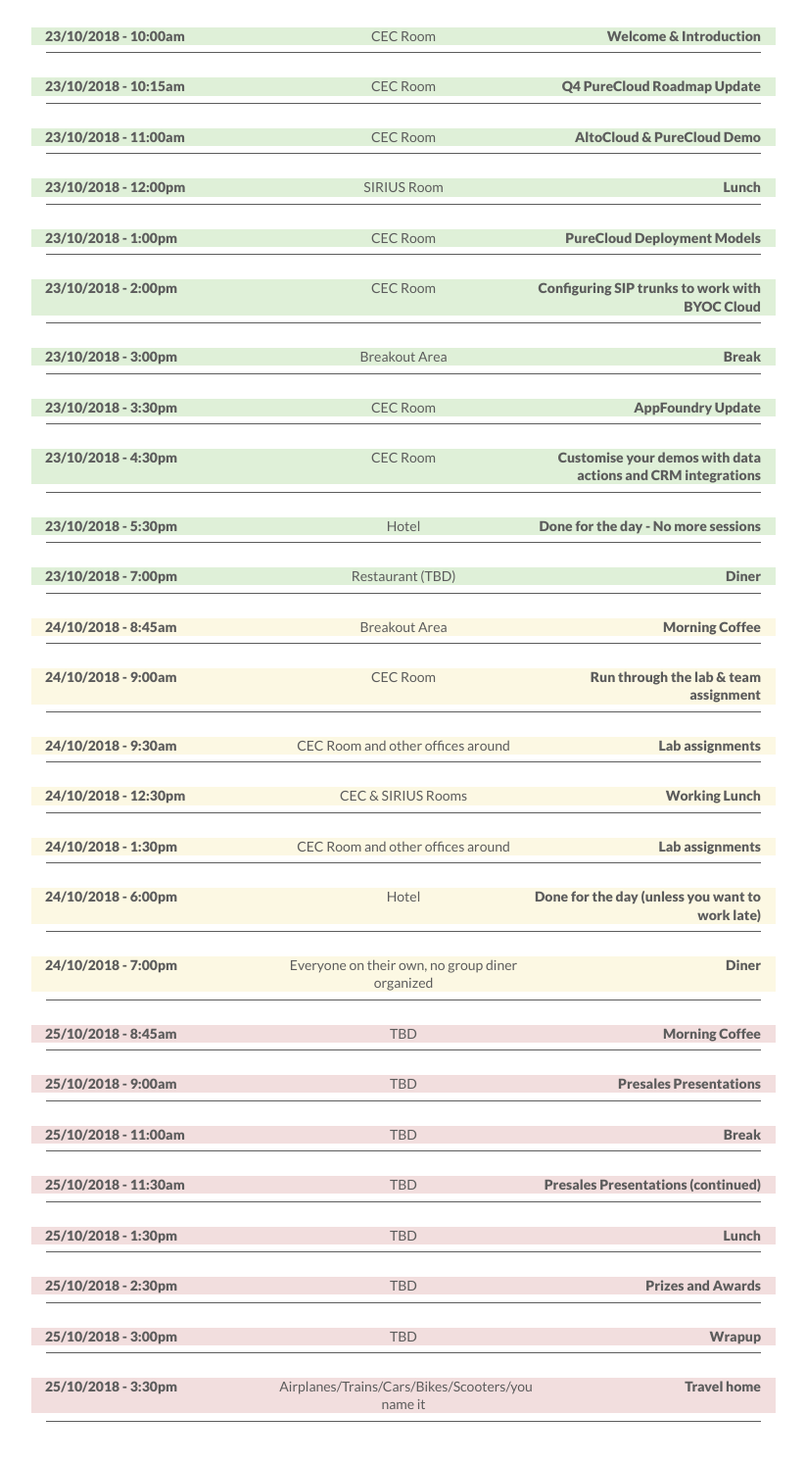
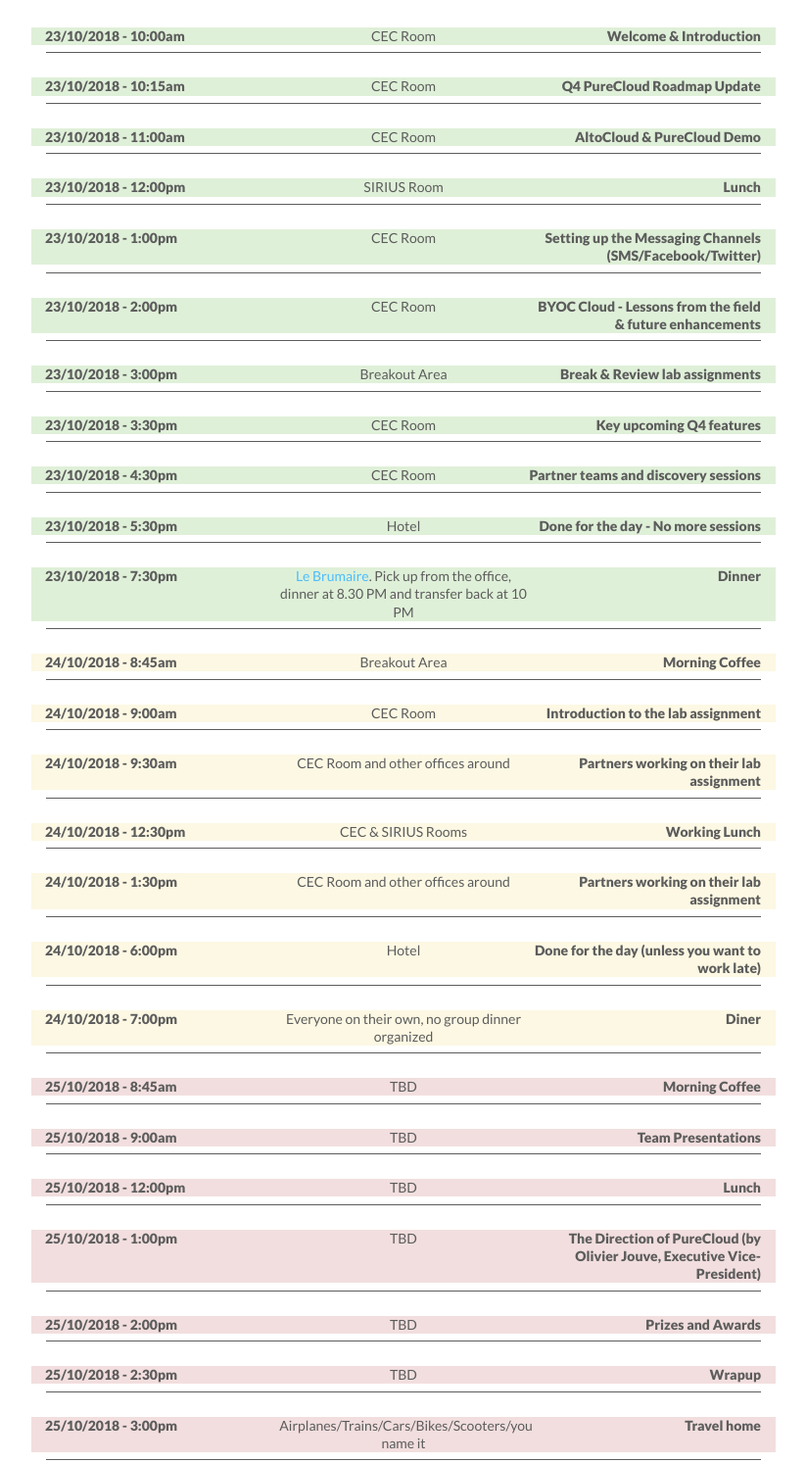
Before and after one commit to emeapchackathon/emeapchackathon.github.io, a website: page advancedpartnersummit.html in a window 1280 px wide. Shown: the part 1894-3387 px from the top of the page at 98% size, without its empty margins (228-1051 px from the left). Drawn offline with nearby package versions, Linux system fonts and the light colour scheme; some packages are replaced by stand-ins of ours; a script that the page names is missing; a web font is replaced by a local one.

Commit message:
Updated agenda

```diff
--- a/advancedpartnersummit.html
+++ b/advancedpartnersummit.html
@@ -235,35 +235,35 @@
             <div class="row bg-success">
               <div class="when col-lg-4 col-md-4 col-sm-12 col-xs-12">23/10/2018 - 1:00pm</div>
               <div class="where col-lg-4 col-md-4 col-sm-12 col-xs-12">CEC Room</div>
-              <div class="what col-lg-4 col-md-4 col-sm-12 col-xs-12">PureCloud Deployment Models</div>
+              <div class="what col-lg-4 col-md-4 col-sm-12 col-xs-12">Setting up the Messaging Channels (SMS/Facebook/Twitter)</div>
             </div>
           </div>
           <div class="agenda">
             <div class="row bg-success">
               <div class="when col-lg-4 col-md-4 col-sm-12 col-xs-12">23/10/2018 - 2:00pm</div>
               <div class="where col-lg-4 col-md-4 col-sm-12 col-xs-12">CEC Room</div>
-              <div class="what col-lg-4 col-md-4 col-sm-12 col-xs-12">Configuring SIP trunks to work with BYOC Cloud</div>
+              <div class="what col-lg-4 col-md-4 col-sm-12 col-xs-12">BYOC Cloud - Lessons from the field & future enhancements</div>
             </div>
           </div>
           <div class="agenda">
             <div class="row bg-success">
               <div class="when col-lg-4 col-md-4 col-sm-12 col-xs-12">23/10/2018 - 3:00pm</div>
               <div class="where col-lg-4 col-md-4 col-sm-12 col-xs-12">Breakout Area</div>
-              <div class="what col-lg-4 col-md-4 col-sm-12 col-xs-12">Break</div>
+              <div class="what col-lg-4 col-md-4 col-sm-12 col-xs-12">Break & Review lab assignments</div>
             </div>
           </div>
           <div class="agenda">
             <div class="row bg-success">
               <div class="when col-lg-4 col-md-4 col-sm-12 col-xs-12">23/10/2018 - 3:30pm</div>
               <div class="where col-lg-4 col-md-4 col-sm-12 col-xs-12">CEC Room</div>
-              <div class="what col-lg-4 col-md-4 col-sm-12 col-xs-12">AppFoundry Update</div>
+              <div class="what col-lg-4 col-md-4 col-sm-12 col-xs-12">Key upcoming Q4 features</div>
             </div>
           </div>
           <div class="agenda">
             <div class="row bg-success">
               <div class="when col-lg-4 col-md-4 col-sm-12 col-xs-12">23/10/2018 - 4:30pm</div>
               <div class="where col-lg-4 col-md-4 col-sm-12 col-xs-12">CEC Room</div>
-              <div class="what col-lg-4 col-md-4 col-sm-12 col-xs-12">Customise your demos with data actions and CRM integrations</div>
+              <div class="what col-lg-4 col-md-4 col-sm-12 col-xs-12">Partner teams and discovery sessions</div>
             </div>
           </div>
           <div class="agenda">
@@ -275,9 +275,9 @@
           </div>
           <div class="agenda">
             <div class="row bg-success">
-              <div class="when col-lg-4 col-md-4 col-sm-12 col-xs-12">23/10/2018 - 7:00pm</div>
-              <div class="where col-lg-4 col-md-4 col-sm-12 col-xs-12">Restaurant (TBD)</div>
-              <div class="what col-lg-4 col-md-4 col-sm-12 col-xs-12">Diner</div>
+              <div class="when col-lg-4 col-md-4 col-sm-12 col-xs-12">23/10/2018 - 7:30pm</div>
+              <div class="where col-lg-4 col-md-4 col-sm-12 col-xs-12"><a href="http://restaurantbrumaire.com/accueil/" target="_blank">Le Brumaire</a>. Pick up from the office, dinner at 8.30 PM and transfer back at 10 PM</div>
+              <div class="what col-lg-4 col-md-4 col-sm-12 col-xs-12">Dinner</div>
             </div>
           </div>
           <div class="agenda">
@@ -291,14 +291,14 @@
             <div class="row bg-warning">
               <div class="when col-lg-4 col-md-4 col-sm-12 col-xs-12">24/10/2018 - 9:00am</div>
               <div class="where col-lg-4 col-md-4 col-sm-12 col-xs-12">CEC Room</div>
-              <div class="what col-lg-4 col-md-4 col-sm-12 col-xs-12">Run through the lab & team assignment</div>
+              <div class="what col-lg-4 col-md-4 col-sm-12 col-xs-12">Introduction to the lab assignment</div>
             </div>
           </div>
           <div class="agenda">
             <div class="row bg-warning">
               <div class="when col-lg-4 col-md-4 col-sm-12 col-xs-12">24/10/2018 - 9:30am</div>
               <div class="where col-lg-4 col-md-4 col-sm-12 col-xs-12">CEC Room and other offices around</div>
-              <div class="what col-lg-4 col-md-4 col-sm-12 col-xs-12">Lab assignments</div>
+              <div class="what col-lg-4 col-md-4 col-sm-12 col-xs-12">Partners working on their lab assignment</div>
             </div>
           </div>
           <div class="agenda">
@@ -312,7 +312,7 @@
             <div class="row bg-warning">
               <div class="when col-lg-4 col-md-4 col-sm-12 col-xs-12">24/10/2018 - 1:30pm</div>
               <div class="where col-lg-4 col-md-4 col-sm-12 col-xs-12">CEC Room and other offices around</div>
-              <div class="what col-lg-4 col-md-4 col-sm-12 col-xs-12">Lab assignments</div>
+              <div class="what col-lg-4 col-md-4 col-sm-12 col-xs-12">Partners working on their lab assignment</div>
             </div>
           </div>
           <div class="agenda">
@@ -325,7 +325,7 @@
           <div class="agenda">
             <div class="row bg-warning">
               <div class="when col-lg-4 col-md-4 col-sm-12 col-xs-12">24/10/2018 - 7:00pm</div>
-              <div class="where col-lg-4 col-md-4 col-sm-12 col-xs-12">Everyone on their own, no group diner organized</div>
+              <div class="where col-lg-4 col-md-4 col-sm-12 col-xs-12">Everyone on their own, no group dinner organized</div>
               <div class="what col-lg-4 col-md-4 col-sm-12 col-xs-12">Diner</div>
             </div>
           </div>
@@ -340,47 +340,40 @@
             <div class="row bg-danger">
               <div class="when col-lg-4 col-md-4 col-sm-12 col-xs-12">25/10/2018 - 9:00am</div>
               <div class="where col-lg-4 col-md-4 col-sm-12 col-xs-12">TBD</div>
-              <div class="what col-lg-4 col-md-4 col-sm-12 col-xs-12">Presales Presentations</div>
+              <div class="what col-lg-4 col-md-4 col-sm-12 col-xs-12">Team Presentations</div>
             </div>
           </div>
           <div class="agenda">
             <div class="row bg-danger">
-              <div class="when col-lg-4 col-md-4 col-sm-12 col-xs-12">25/10/2018 - 11:00am</div>
-              <div class="where col-lg-4 col-md-4 col-sm-12 col-xs-12">TBD</div>
-              <div class="what col-lg-4 col-md-4 col-sm-12 col-xs-12">Break</div>
-            </div>
-          </div>
-          <div class="agenda">
-            <div class="row bg-danger">
-              <div class="when col-lg-4 col-md-4 col-sm-12 col-xs-12">25/10/2018 - 11:30am</div>
-              <div class="where col-lg-4 col-md-4 col-sm-12 col-xs-12">TBD</div>
-              <div class="what col-lg-4 col-md-4 col-sm-12 col-xs-12">Presales Presentations (continued)</div>
-            </div>
-          </div>
-          <div class="agenda">
-            <div class="row bg-danger">
-              <div class="when col-lg-4 col-md-4 col-sm-12 col-xs-12">25/10/2018 - 1:30pm</div>
+              <div class="when col-lg-4 col-md-4 col-sm-12 col-xs-12">25/10/2018 - 12:00pm</div>
               <div class="where col-lg-4 col-md-4 col-sm-12 col-xs-12">TBD</div>
               <div class="what col-lg-4 col-md-4 col-sm-12 col-xs-12">Lunch</div>
             </div>
           </div>
           <div class="agenda">
             <div class="row bg-danger">
-              <div class="when col-lg-4 col-md-4 col-sm-12 col-xs-12">25/10/2018 - 2:30pm</div>
+              <div class="when col-lg-4 col-md-4 col-sm-12 col-xs-12">25/10/2018 - 1:00pm</div>
+              <div class="where col-lg-4 col-md-4 col-sm-12 col-xs-12">TBD</div>
+              <div class="what col-lg-4 col-md-4 col-sm-12 col-xs-12">The Direction of PureCloud (by Olivier Jouve, Executive Vice-President)</div>
+            </div>
+          </div>
+          <div class="agenda">
+            <div class="row bg-danger">
+              <div class="when col-lg-4 col-md-4 col-sm-12 col-xs-12">25/10/2018 - 2:00pm</div>
               <div class="where col-lg-4 col-md-4 col-sm-12 col-xs-12">TBD</div>
               <div class="what col-lg-4 col-md-4 col-sm-12 col-xs-12">Prizes and Awards</div>
             </div>
           </div>
           <div class="agenda">
             <div class="row bg-danger">
-              <div class="when col-lg-4 col-md-4 col-sm-12 col-xs-12">25/10/2018 - 3:00pm</div>
+              <div class="when col-lg-4 col-md-4 col-sm-12 col-xs-12">25/10/2018 - 2:30pm</div>
               <div class="where col-lg-4 col-md-4 col-sm-12 col-xs-12">TBD</div>
               <div class="what col-lg-4 col-md-4 col-sm-12 col-xs-12">Wrapup</div>
             </div>
           </div>
           <div class="agenda">
             <div class="row bg-danger">
-              <div class="when col-lg-4 col-md-4 col-sm-12 col-xs-12">25/10/2018 - 3:30pm</div>
+              <div class="when col-lg-4 col-md-4 col-sm-12 col-xs-12">25/10/2018 - 3:00pm</div>
               <div class="where col-lg-4 col-md-4 col-sm-12 col-xs-12">Airplanes/Trains/Cars/Bikes/Scooters/you name it</div>
               <div class="what col-lg-4 col-md-4 col-sm-12 col-xs-12">Travel home</div>
             </div>
```
